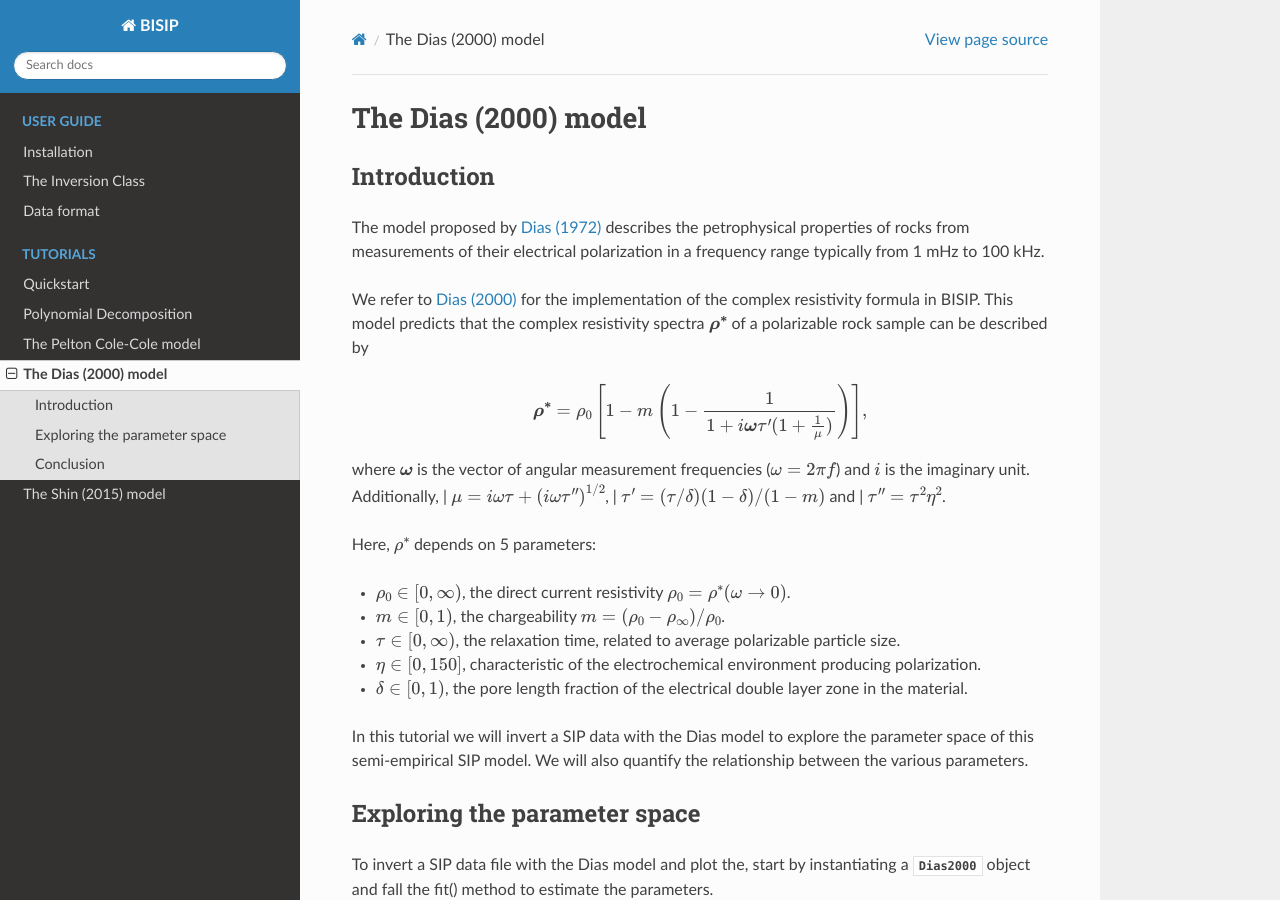
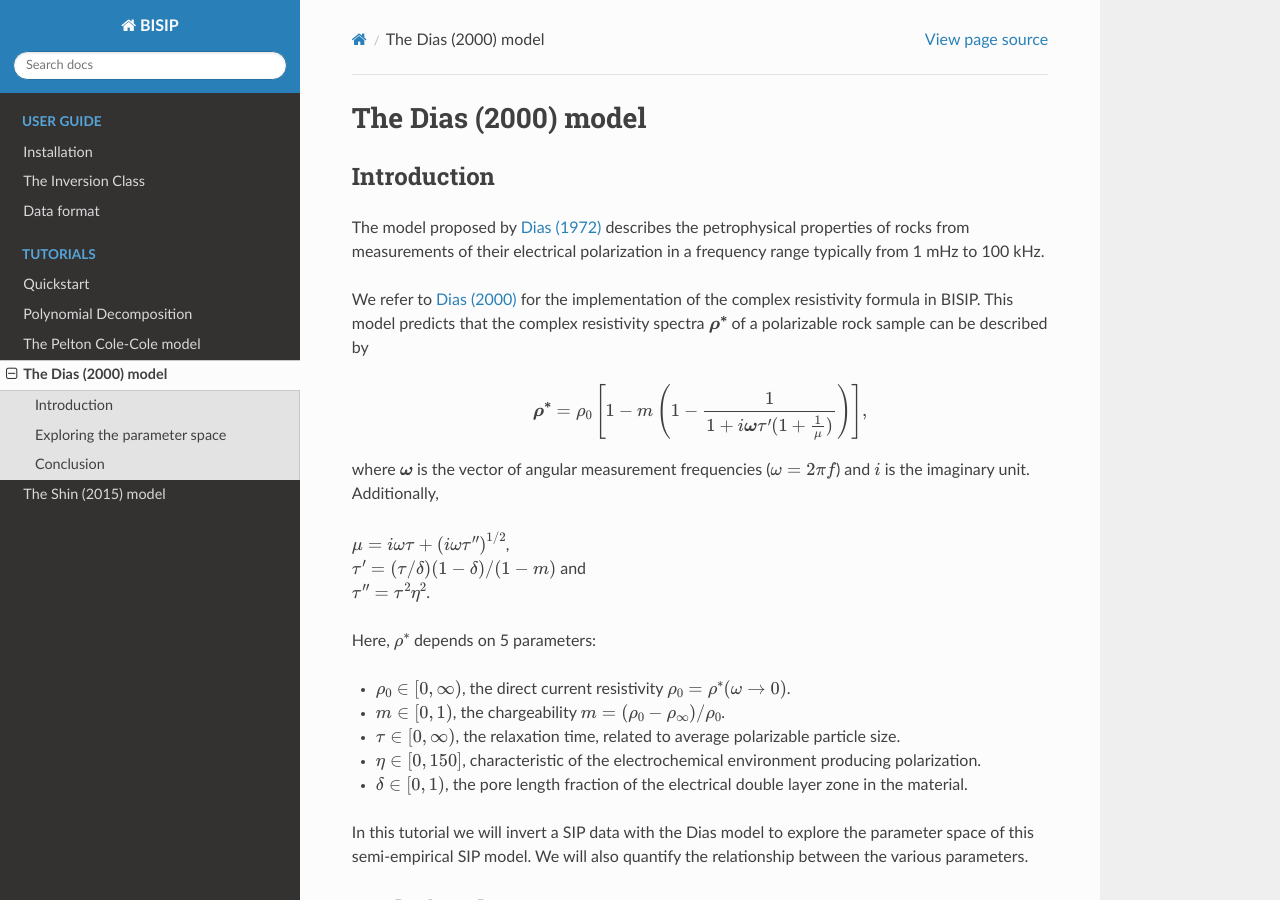
Before and after one commit to clberube/bisip2, a Sphinx documentation site: the page built from docs/tutorials/dias.rst, in a window 1280 px wide and 900 px high. Built offline with Sphinx 7.4.7 and the Read the Docs theme 2.0.0, drawn with Linux system fonts in a browser that asks for light colours; part of the change alters nothing that is shown.

Commit message:
Update docs

```diff
--- a/docs/tutorials/dias.rst
+++ b/docs/tutorials/dias.rst
@@ -20,6 +20,7 @@ polarizable rock sample can be described by
 
 where :math:`\boldsymbol{\omega}` is the vector of angular measurement frequencies
 (:math:`\omega=2\pi f`) and :math:`i` is the imaginary unit. Additionally,
+
 | :math:`\mu = i\omega\tau + \left(i\omega\tau''\right)^{1/2}`,
 | :math:`\tau' = (\tau/\delta)(1 - \delta)/(1 - m)` and
 | :math:`\tau'' = \tau^2 \eta^2`.
@@ -159,8 +160,6 @@ Finally let's look at the optimal parameters and their uncertainties.
     for n, v, u in zip(model.param_names, values, uncertainties):
         print(f'{n}: {v:.3f} +/- {u:.3f}')
 
-.. rst-class:: center
-
 | :math:`\rho_0 = 1.008 \pm 0.052`
 | :math:`m = 0.424 \pm 0.218`
 | :math:`\tau = -9.038 \pm 6.046`
```
